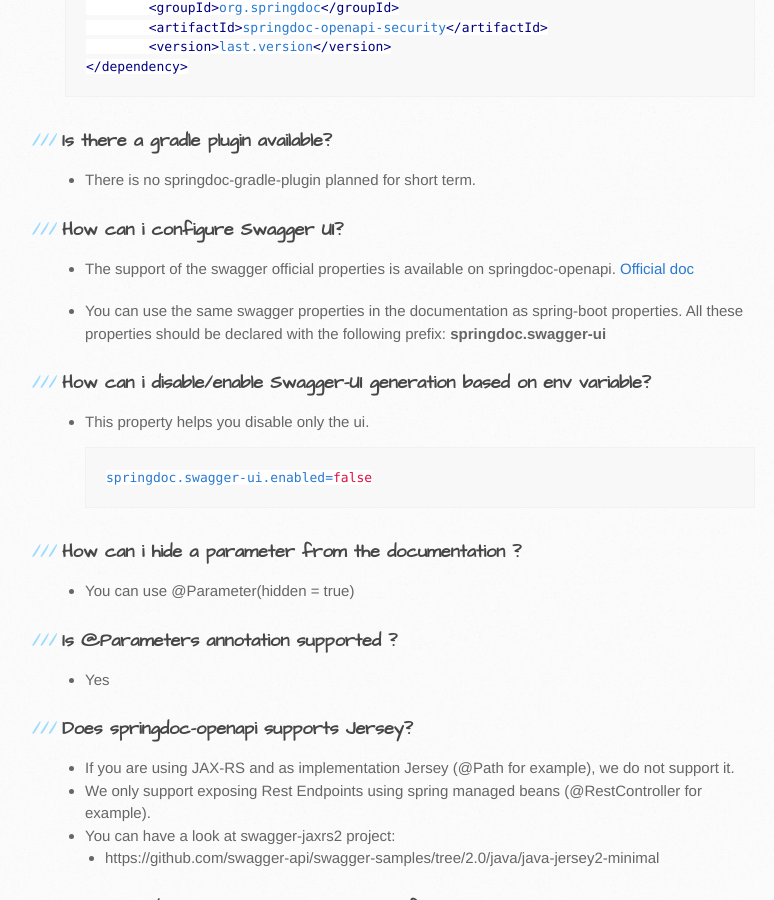
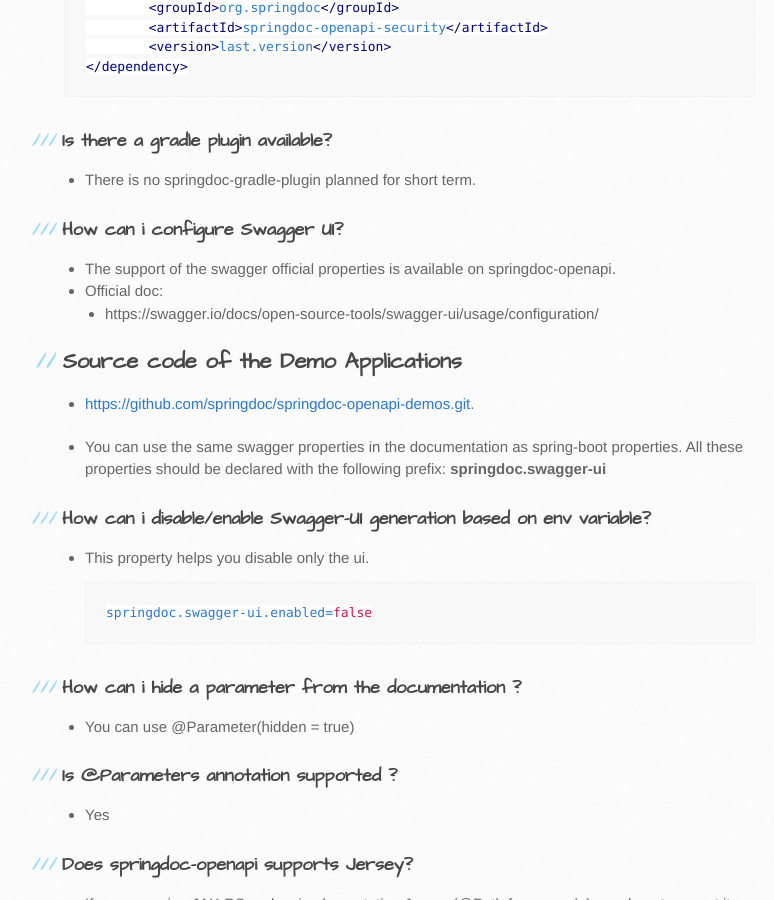
Before and after one commit to springdoc/springdoc-openapi-demos, a Jekyll site: the page built from docs/faq.md, in a window 1280 px wide and 900 px high, scrolled down 1790 px. Shown: the whole window, without its empty margins (105-879 px from the left). Built offline with Jekyll 4.4.1, drawn with Linux system fonts in a browser that asks for light colours; our own code applies the rules of GitHub Pages for plain Markdown files.

Commit message:
faq update

```diff
--- a/docs/faq.md
+++ b/docs/faq.md
@@ -69,7 +69,12 @@
 
 ### How can i configure Swagger UI?
 - The support of the swagger official properties is available on springdoc-openapi.
-[Official doc](https://swagger.io/docs/open-source-tools/swagger-ui/usage/configuration/)
+- Official doc:
+  - https://swagger.io/docs/open-source-tools/swagger-ui/usage/configuration/
+
+## Source code of the Demo Applications
+* [https://github.com/springdoc/springdoc-openapi-demos.git](https://github.com/springdoc/springdoc-openapi-demos.git).
+
 
 - You can use the same swagger properties in the documentation as spring-boot properties.
 All these properties should be declared with the following prefix: **springdoc.swagger-ui**
```
